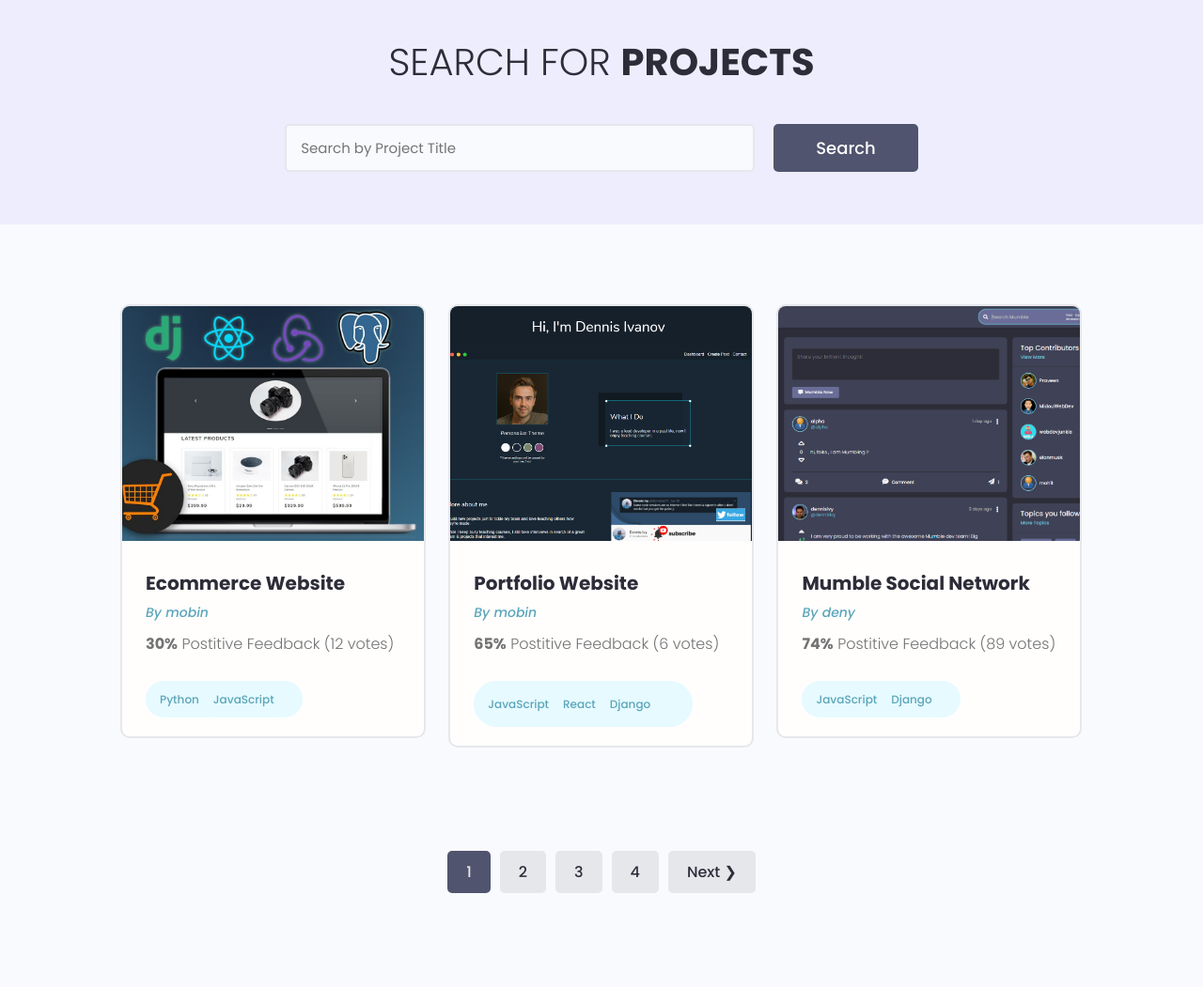
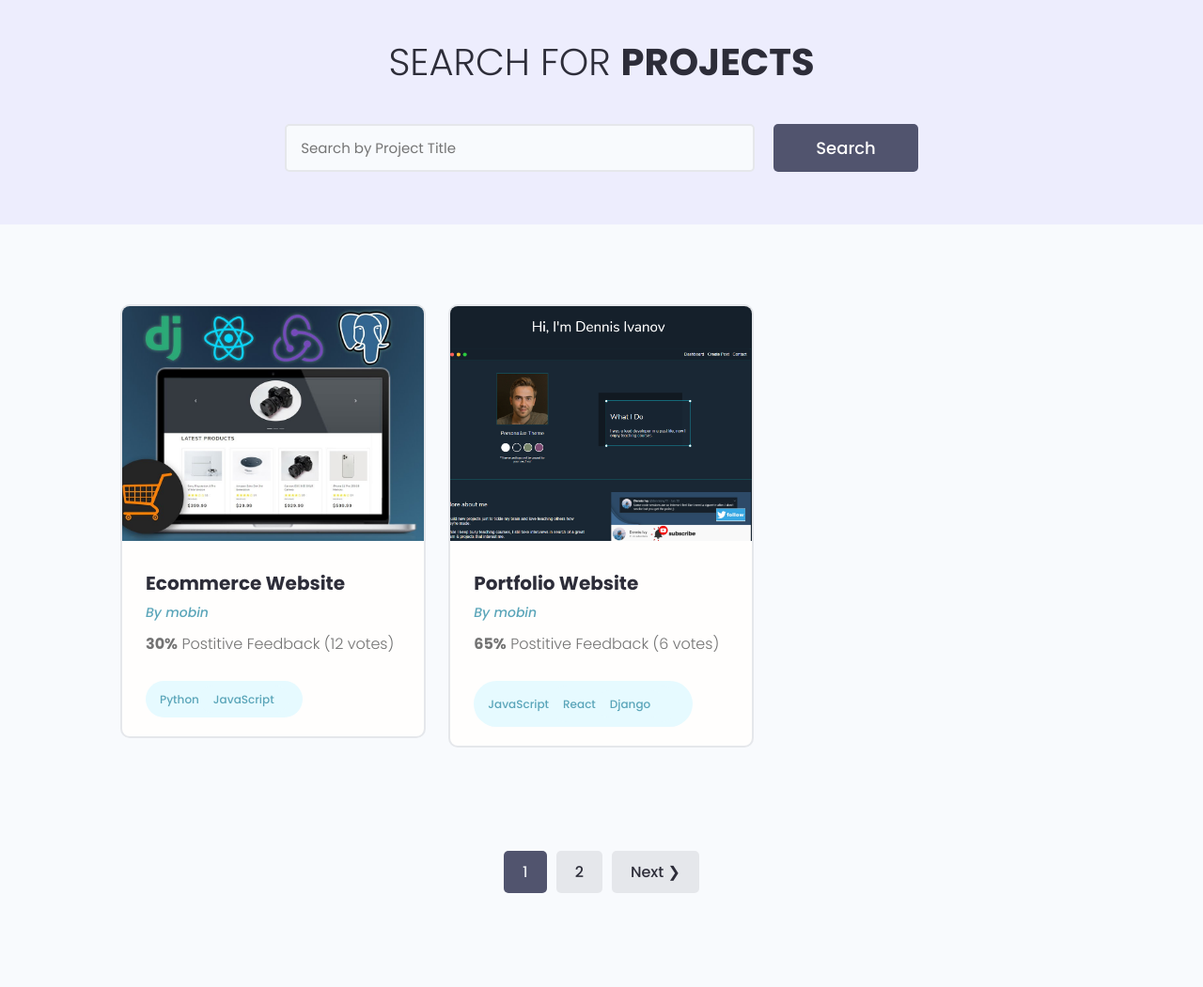
Before and after one commit to Mobin-Thz/devsearch, a Django app: page /projects/ in a window 1280 px wide. Shown: the part 78-1129 px from the top of the page at 94% size. Run offline with Django 4.2, Linux system fonts and the light colour scheme; data comes from the database, SQL or seed files in the repository.

Commit message:
Pagination Hacky Fix

```diff
--- a/projects/template/projects/projects.html
+++ b/projects/template/projects/projects.html
@@ -12,7 +12,7 @@
         </div>
 
         <div class="hero-section__search">
-          <form class="form" action="{% url 'projects' %}" method="get">
+          <form id="searchForm" class="form" action="{% url 'projects' %}" method="get">
             <div class="form__field">
               <label for="formInput#search">Search By Projects </label>
               <input class="input input--text" id="formInput#search" type="text" name="search_query"
--- a/projects/utils.py
+++ b/projects/utils.py
@@ -7,7 +7,6 @@ from django.core.paginator import Paginator , PageNotAnInteger, EmptyPage
 def paginateProjects(request, projects, results):
 
     page = request.GET.get('page')
-    results = 3
     paginator = Paginator(projects,results)
 
     try:
@@ -20,12 +19,12 @@ def paginateProjects(request, projects, results):
         projects = paginator.page(page)
 
 
-    leftIndex = (int(page) - 3)
+    leftIndex = (int(page) - 1)
 
     if leftIndex < 1:
         leftIndex = 1
 
-    rightIndex = (int(page) + 4)
+    rightIndex = (int(page) + 2)
 
     if rightIndex > paginator.num_pages:
         rightIndex = paginator.num_pages + 1
--- a/projects/views.py
+++ b/projects/views.py
@@ -13,7 +13,7 @@ from .forms import ProjectForm
 def projects (request):
 
     projects, search_query = searchProjects(request)
-    custom_range, projects = paginateProjects(request, projects, 6)
+    custom_range, projects = paginateProjects(request, projects, 2)
 
     context= { 'projects': projects , 'search_query' : search_query, 'custom_range':custom_range }
 
--- /dev/null
+++ b/static/js/main.js
@@ -0,0 +1,23 @@
+
+//GET SEARCH FORM AND PAGE LINKS
+let searchForm = document.getElementById('searchForm')
+let pageLinks = document.getElementsByClassName('page-link')
+
+//ENSURE SEARCH FORM EXISTS
+if (searchForm) {
+    for (let i = 0; pageLinks.length > i; i++) {
+        pageLinks[i].addEventListener('click', function (e) {
+            e.preventDefault()
+
+            //GET THE DATA ATTRIBUTE
+            let page = this.dataset.page
+
+            //ADD HIDDEN SEARCH INPUT TO FORM
+            searchForm.innerHTML += `<input value=${page} name="page" hidden/>`
+
+
+            //SUBMIT FORM
+            searchForm.submit()
+        })
+    }
+}
--- a/template/main.html
+++ b/template/main.html
@@ -38,4 +38,5 @@
 
 </body>
 <script src="{% static 'uikit/app.js' %}" >  </script>
+<script src="{% static 'js/main.js' %}" >  </script>
 </html>
--- a/template/pagination.html
+++ b/template/pagination.html
@@ -4,21 +4,21 @@
   <ul class="container">
 
       {% if queryset.has_previous %}
-      <li><a href="?page={{queryset.previous_page_number}}" class="btn page-link">&#10094; Prev</a></li>
+      <li><a href="?page={{queryset.previous_page_number}}" class="btn page-link" data-page="{{queryset.previous_page_number}}">&#10094; Prev</a></li>
       {% endif %}
 
       {% for page in custom_range %}
 
       {% if page == queryset.number %}
-      <li><a href="?page={{page}}" class="btn page-link btn--sub">{{page}}</a></li>
+      <li><a href="?page={{page}}" class="btn page-link btn--sub" data-page="{{page}}">{{page}}</a></li>
       {% else %}
-      <li><a href="?page={{page}}" class="btn page-link">{{page}}</a></li>
+      <li><a href="?page={{page}}" class="btn page-link" data-page="{{page}}">{{page}}</a></li>
       {% endif %}
       {% endfor %}
 
 
       {% if queryset.has_next %}
-      <li><a href="?page={{queryset.next_page_number}}" class="btn page-link"> Next &#10095;</a></li>
+      <li><a href="?page={{queryset.next_page_number}}" class="btn page-link" data-page="{{queryset.next_page_number}}"> Next &#10095;</a></li>
       {% endif %}
 
 
--- a/users/utils.py
+++ b/users/utils.py
@@ -6,7 +6,6 @@ from django.core.paginator import Paginator , PageNotAnInteger, EmptyPage
 def paginateProfiles(request, profiles, results):
 
     page = request.GET.get('page')
-    results = 3
     paginator = Paginator(profiles,results)
 
     try:
--- a/users/views.py
+++ b/users/views.py
@@ -66,7 +66,7 @@ def registerUser(request):
 def profiles (request):
     profiles, search_query = searchProfiles(request)
 
-    custom_range, profiles = paginateProfiles(request, profiles, 1)
+    custom_range, profiles = paginateProfiles(request, profiles, 3)
 
     context = {'profiles': profiles,'search_query':search_query, 'custom_range' : custom_range}
     return render (request, 'users/profiles.html', context)
```
